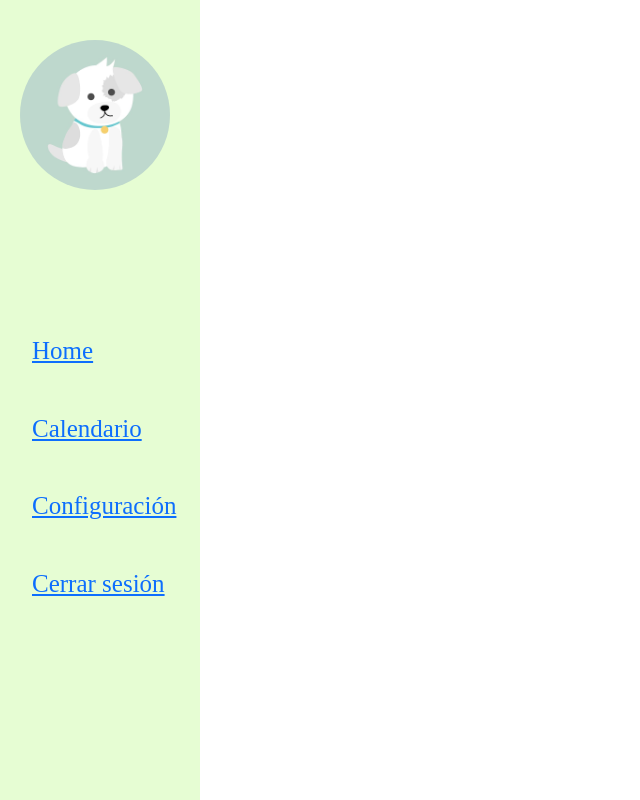
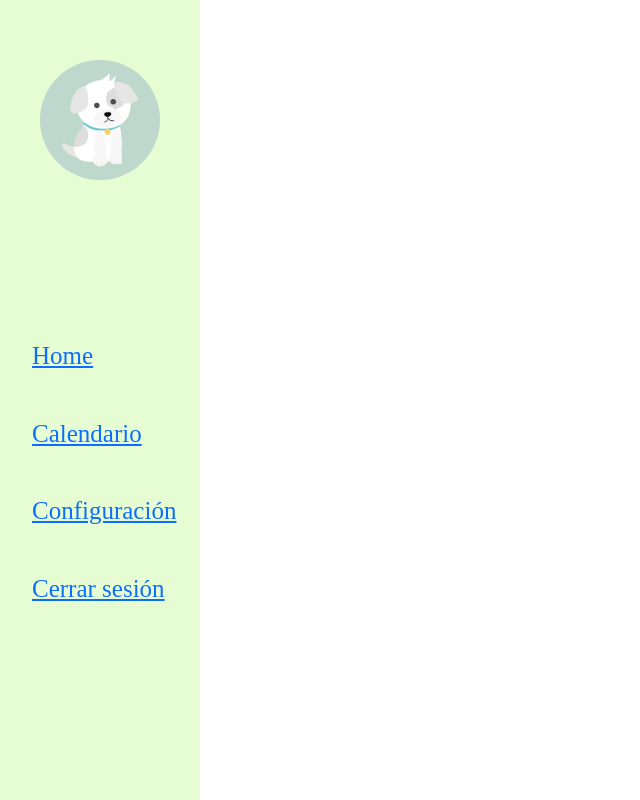
Before and after one commit to joonaAaa/eunoia_frontend, a website: page home.html in a window 1280 px wide. Shown: the whole page, without its empty margins (0-640 px from the left). Drawn offline with nearby package versions, Linux system fonts and the light colour scheme; a web font is replaced by a local one.

Commit message:
Modificando: sidebar de home.html

```diff
--- a/sass/_home.scss
+++ b/sass/_home.scss
@@ -13,11 +13,11 @@
     }
 
     &__avatar {
-        height: 150px;
-        width: 150px;
+        height: 120px;
+        width: 120px;
         border-radius: 100%;
         justify-content: center;
-        margin: 20px;
+        margin: 40px;
     }
 
     ul.nav__items {
```
Also changed, not shown: css/styles.css.
